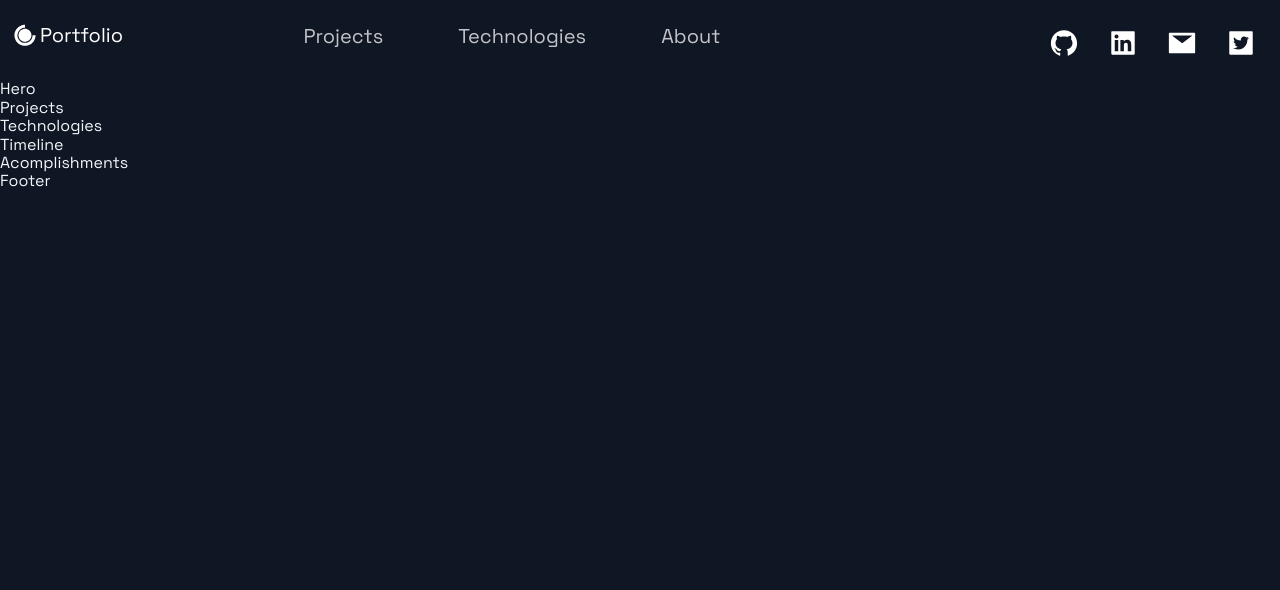
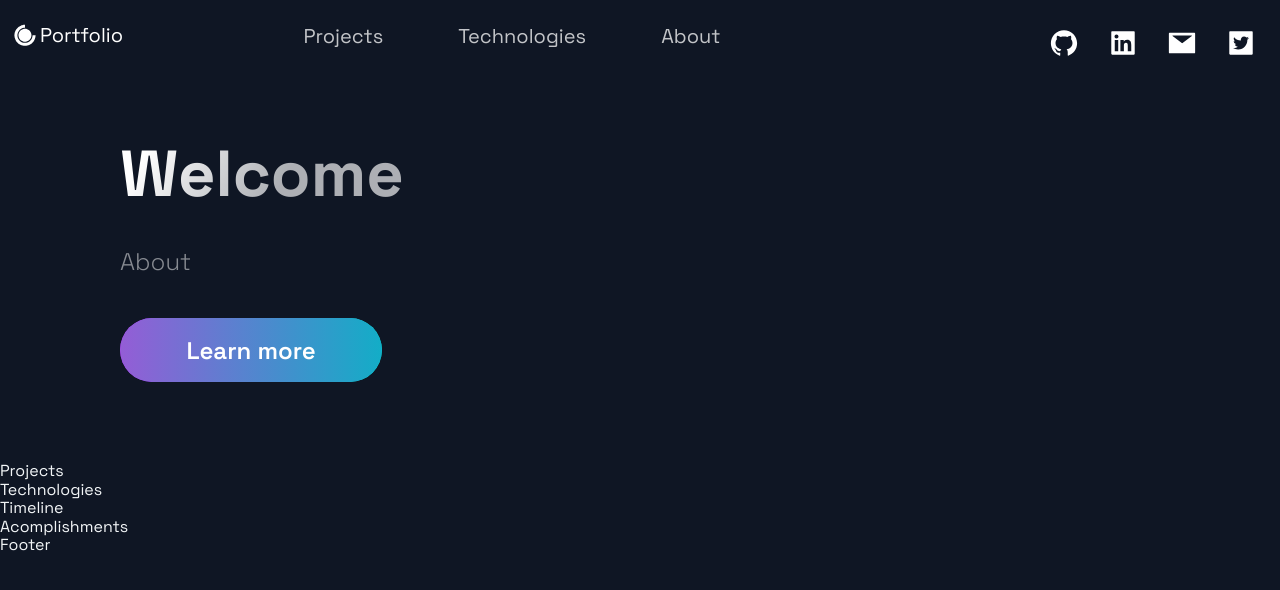
Before and after one commit to sayandip18/next-portfolio, a Next.js app: page / in a window 1280 px wide. Shown: the top 590 px of the page. Built offline with nearby package versions, Linux system fonts and the light colour scheme.

Commit message:
create about section

```diff
--- a/src/components/Hero/Hero.js
+++ b/src/components/Hero/Hero.js
@@ -5,9 +5,17 @@
 import { LeftSection } from './HeroStyles';
 
 const Hero = (props) => (
-  <div>
-    Hero
-  </div>
+  <Section row nopadding>
+    <LeftSection>
+      <SectionTitle main center>
+        Welcome
+      </SectionTitle>
+      <SectionText>
+        About
+      </SectionText>
+      <Button onClick={() => {window.location='https://google.com'}} >Learn more</Button>
+    </LeftSection>
+  </Section>
 );
 
 export default Hero;
```
